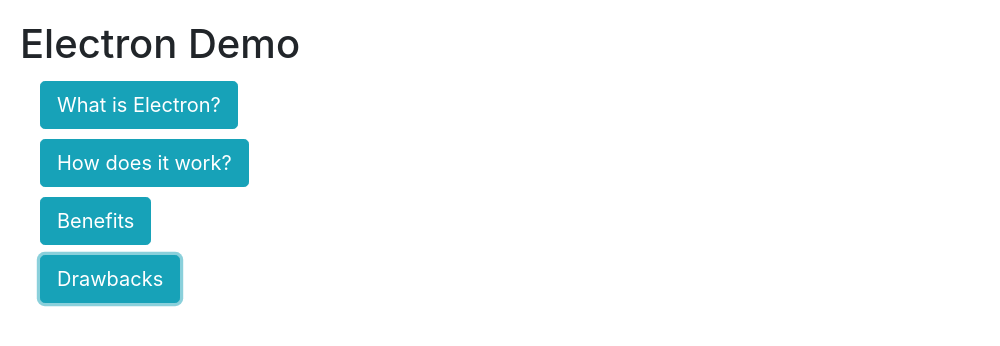
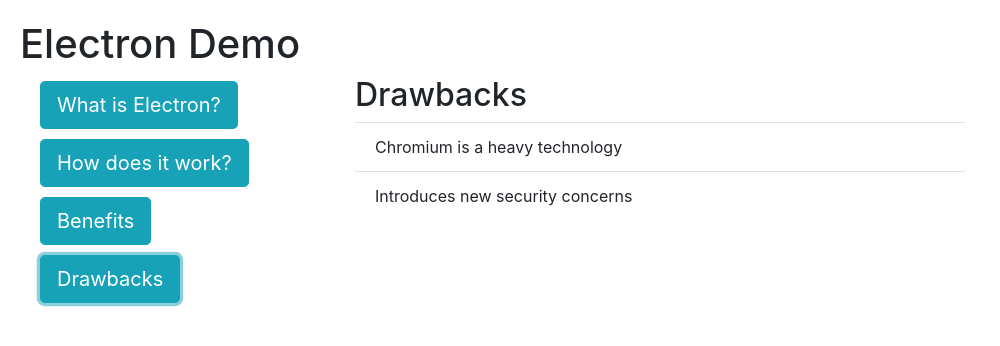
Before and after one commit to laura-mccormick/electron-demo, an Electron app: page html/index.html in a window 1000 px wide. Both pictures are taken after a click on the button "Drawbacks". Drawn offline with nearby package versions, Linux system fonts and the light colour scheme; no server answers.

Commit message:
Drawbacks

```diff
--- a/html/index.html
+++ b/html/index.html
@@ -19,7 +19,7 @@
           <button class="btn btn-info btn-lg nextSlide" id="whatIsElectronButton">What is Electron?</button><br>
           <button class="btn btn-info btn-lg nextSlide" id="howDoesItWorkButton">How does it work?</button><br>
           <button class="btn btn-info btn-lg nextSlide" id="benefitsButton">Benefits</button><br>
-          <button class="btn btn-info btn-lg nextSlide">Drawbacks</button><br>
+          <button class="btn btn-info btn-lg nextSlide" id="drawbacksButton">Drawbacks</button><br>
         </div>
         <div class="col-8">
           <div id='secondPanel'></div>
--- a/index.js
+++ b/index.js
@@ -16,9 +16,16 @@
         <li class="list-group-item" style="padding-left: 50px">doesn't rely on an internet connection</li>
         <li class="list-group-item" style="padding-left: 50px">doesn't need to be hosted independently</li>
         <li class="list-group-item" style="padding-left: 50px">can interact more with the OS, for example...</li>
-        <li class="list-group-item" style="padding-left: 100px"><button class="btn btn-info" onclick="showNotification()" id="notificationButton">notifications</button></li>
+        <li class="list-group-item" style="padding-left: 100px"><button class="btn btn-dark" onclick="showNotification()" id="notificationButton">notifications</button></li>
         <li class="list-group-item" style="padding-left: 100px">interacting with other windows (Pennywise)</li>
         <li class="list-group-item" style="padding-left: 100px">desktop widgets (Pixel Weather)</li>
+    </ul>`;
+
+const drawbacks =
+    `<h2>Drawbacks</h2>
+    <ul class="list-group list-group-flush">
+        <li class="list-group-item">Chromium is a heavy technology</li>
+        <li class="list-group-item">Introduces new security concerns</li>
     </ul>`;
 
 ipcRenderer.on('send-message-to-main', function (e, message) {
@@ -45,6 +52,10 @@
     document.getElementById("secondPanel").innerHTML = benefits;
 };
 
+document.getElementById("drawbacksButton").onclick = () => {
+    document.getElementById("secondPanel").innerHTML = drawbacks;
+};
+
 function showNotification(){
     const notificationObject = {
         title: 'This is a notification',
```
Also changed, not shown: main.js (+3 -4 lines).
